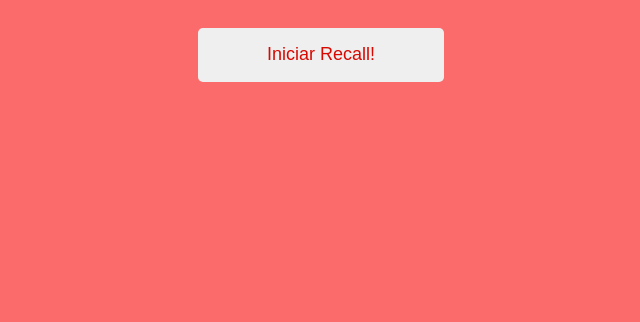
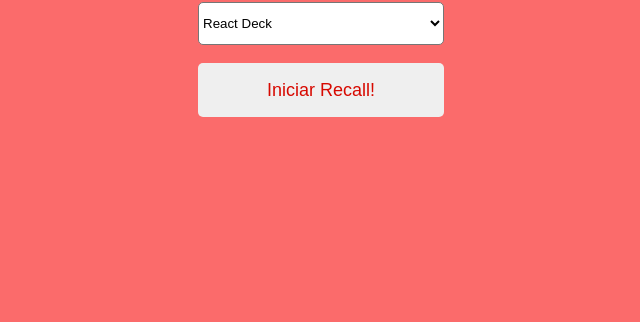
Before and after one commit to esdrasaaf/projeto9-zaprecall, a React app: page / in a window 1280 px wide. Shown: the part 478-800 px from the top of the page, without its empty margins (319-959 px from the left). Built offline with nearby package versions, Linux system fonts and the light colour scheme; a web font is replaced by a local one.

Commit message:
Bônus 2 + Início do 3

```diff
--- a/src/assets/css/style.css
+++ b/src/assets/css/style.css
@@ -1,14 +1,4 @@
 /* estilos gerais da aplicação */
-
-* {
-  box-sizing: border-box;
-  --cor-fundo: #FB6B6B;
-  --cor-fundo-card: #FFFFD4;
-  --cor-nao-lembrei: #FF3030;
-  --cor-quase-nao-lembrei: #FF922E;
-  --cor-zap: #2FBE34;
-  --preto: #333333;
-}
 
 body {
   width: 100vw;
--- a/src/components/App.js
+++ b/src/components/App.js
@@ -9,6 +9,7 @@ import GlobalStyle from "./globalStyles";
 
 export default function App () {
     const [finishedLetters, setFinishedLetters] = useState(0)
+    const [finishedIcons, setFinishedIcons] = useState([])
 
     return (
         <>
@@ -25,11 +26,13 @@ export default function App () {
                             index={index}
                             key={index}
                             finishedLetters={finishedLetters}
-                            setFinishedLetters={setFinishedLetters}/>
+                            setFinishedLetters={setFinishedLetters}
+                            finishedIcons={finishedIcons}
+                            setFinishedIcons={setFinishedIcons}/>
                     )}
                 </MidContent>
 
-                <Footer number={finishedLetters}/>
+                <Footer number={finishedLetters} icons={finishedIcons}/>
             </Content>
         </>
     )
@@ -43,12 +46,12 @@ const Content = styled.div`
     height: 100vh;
     display: flex;
     flex-direction: column;
-    justify-content: center;
+    justify-content: space-between;
     align-items: center;
 `
 const MidContent = styled.ul`
     width: 375px;
-    max-height: 400px;
+    //Colocar isso no media query pra celular (talvez) max-height: 400px;
     display: flex;
     flex-direction: column;
     align-items: center;
--- a/src/components/Deck.js
+++ b/src/components/Deck.js
@@ -1,12 +1,15 @@
 import { useState } from "react"
 import styled from "styled-components"
 import playIcon from "../assets/img/play-outline-icon.svg"
-import turnIcon from "../assets/img/setinha.png"
+import turnIcon from "../assets/img/seta_virar.png"
 import checkIcon from "../assets/img/checkmark-circle-icon.svg"
 import helpIcon from "../assets/img/help-circle-icon.svg"
 import closeIcon from "../assets/img/close-circle-icon.svg"
+import errorIcon from "../assets/img/icone_erro.png"
+import almostIcon from "../assets/img/icone_quase.png"
+import zapIcon from "../assets/img/icone_certo.png"
 
-export default function Deck ({object, index, finishedLetters, setFinishedLetters}) {
+export default function Deck ({object, index, finishedLetters, setFinishedLetters, finishedIcons, setFinishedIcons}) {
     const [cardImg, setCardImg] = useState ()
     const [classCard, setClassCard] = useState ("")
     const [clickedFlashcards, setClickedFlashcards] = useState ([])
@@ -14,8 +17,10 @@ export default function Deck ({object, index, finishedLetters, setFinishedLetter
     const [finishedCards, setFinishedCards] = useState([])
 
     function showQuestion (index) {
-        if (!clickedFlashcards.includes(index)) {
-            setClickedFlashcards([...clickedFlashcards, index])
+        if (!finishedCards.includes(index)) {
+            if (!clickedFlashcards.includes(index)) {
+                setClickedFlashcards([...clickedFlashcards, index])
+            }
         }
     }
 
@@ -39,6 +44,7 @@ export default function Deck ({object, index, finishedLetters, setFinishedLetter
         setCardImg(closeIcon)
         setClassCard("errorResult")
         setFinishedLetters(finishedLetters + 1)
+        setFinishedIcons([...finishedIcons, errorIcon])
     }
 
     function almostClick (index) {
@@ -51,6 +57,7 @@ export default function Deck ({object, index, finishedLetters, setFinishedLetter
         setCardImg(helpIcon)
         setClassCard("almostResult")
         setFinishedLetters(finishedLetters + 1)
+        setFinishedIcons([...finishedIcons, almostIcon])
     }
 
     function zapClick (index) {
@@ -63,6 +70,7 @@ export default function Deck ({object, index, finishedLetters, setFinishedLetter
         setCardImg(checkIcon)
         setClassCard("zapResult")
         setFinishedLetters(finishedLetters + 1)
+        setFinishedIcons([...finishedIcons, zapIcon])
     }
 
     return (
--- a/src/components/Footer.js
+++ b/src/components/Footer.js
@@ -2,21 +2,39 @@ import styled from "styled-components"
 import deckSelected from "./decks"
 
 export default function Footer (props) {
+
     return (
         <ScoreContent>
             <span>{props.number}/{deckSelected.length} CONCLUÍDOS</span>
+
+            <ScoreIcons>
+                {props.icons.map((icon, index) =>
+                    <li key={index}>
+                        <img src={icon} alt="Ícone do Flashcard"/>
+                    </li>
+                )}
+            </ScoreIcons>
         </ScoreContent>
     )
 }
 
 //Styled Components//
 const ScoreContent = styled.div `
+    flex-shrink: 0;
+    flex-direction: column;
     display: flex;
     width: 100%;
-    height: 70px;
+    height: 110px;
     font-family: 'Recursive', sans-serif;
     justify-content: center;
     align-items: center;
     gap: 10px;
     background-color: #ffffff;
 `
+const ScoreIcons = styled.ul `
+    display: flex;
+    justify-content: center;
+    margin-top: 5px;
+    width: 100%;
+    gap: 10px;
+`
--- a/src/components/Header.js
+++ b/src/components/Header.js
@@ -15,7 +15,9 @@ const LogoContent = styled.div `
     align-items: center;
     justify-content: center;
     height: 153px;
-    width: 375px;
+    width: 100%;
+    border-bottom: 1px solid #DC143C;
+    flex-shrink: 0;
 
     img {
         height: 60px;
--- a/src/components/Welcome.js
+++ b/src/components/Welcome.js
@@ -13,6 +13,11 @@ export default function Welcome () {
         <LoginPage stateDisplay={display}>
             <img src={logo} alt="Logo do ZapRecall"/>
             <span>ZapRecall</span>
+            <select name="select">
+                <option value="valor1" selected>React Deck</option>
+                <option value="valor2">Harry Potter Deck</option>
+                <option value="valor3">Games Deck</option>
+            </select>
             <button onClick={startRecall}>Iniciar Recall!</button>
         </LoginPage>
     )
@@ -46,7 +51,15 @@ const LoginPage = styled.div`
     img {
         width: 136px;
         height: 161px;
-        margin-bottom: 15px;
+        margin-bottom: 25px;
+    }
+
+    select {
+        width: 246px;
+        height: 43px;
+        background: #FFFFFF;
+        border-radius: 5px;
+        margin-bottom: 18px;
     }
 
     button {
--- a/src/components/decks.js
+++ b/src/components/decks.js
@@ -6,6 +6,8 @@ const deck = [
     {Q: "O ReactDOM nos ajuda __", R: "interagindo com a DOM para colocar componentes React na mesma"},
     {Q: "Usamos o npm para __", R: "gerenciar os pacotes necessários e suas dependências"},
     {Q: "Usamos props para __", R: "passar diferentes informações para componentes "},
+    {Q: "Usamos estado (state) para __", R: "dizer para o React quais informações quando atualizadas devem renderizar a tela novamente"},
+    {Q: "Usamos estado (state) para __", R: "dizer para o React quais informações quando atualizadas devem renderizar a tela novamente"},
     {Q: "Usamos estado (state) para __", R: "dizer para o React quais informações quando atualizadas devem renderizar a tela novamente"}
 ]
 
--- a/src/components/globalStyles.js
+++ b/src/components/globalStyles.js
@@ -19,6 +19,7 @@ const GlobalStyle = createGlobalStyle`
     figure, figcaption, footer, header, hgroup,
     menu, nav, output, ruby, section, summary,
     time, mark, audio, video {
+        box-sizing: border-box;
         margin: 0;
         padding: 0;
         border: 0;
```
Also changed, not shown: src/assets/img/Vector.png (deleted), src/assets/img/icone_certo.png (added), src/assets/img/icone_erro.png (added), src/assets/img/icone_quase.png (added), src/assets/img/seta_virar.png (added).
